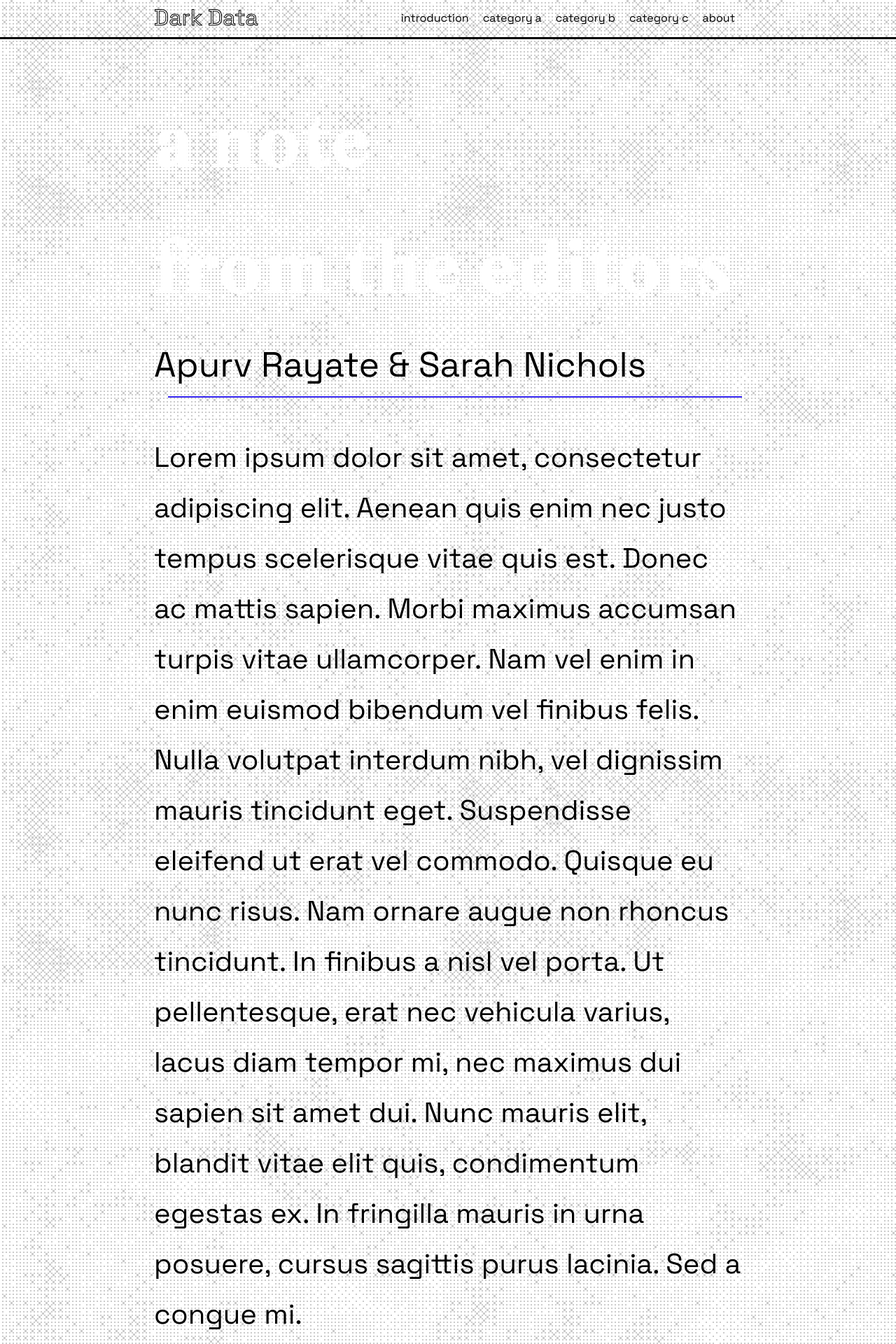
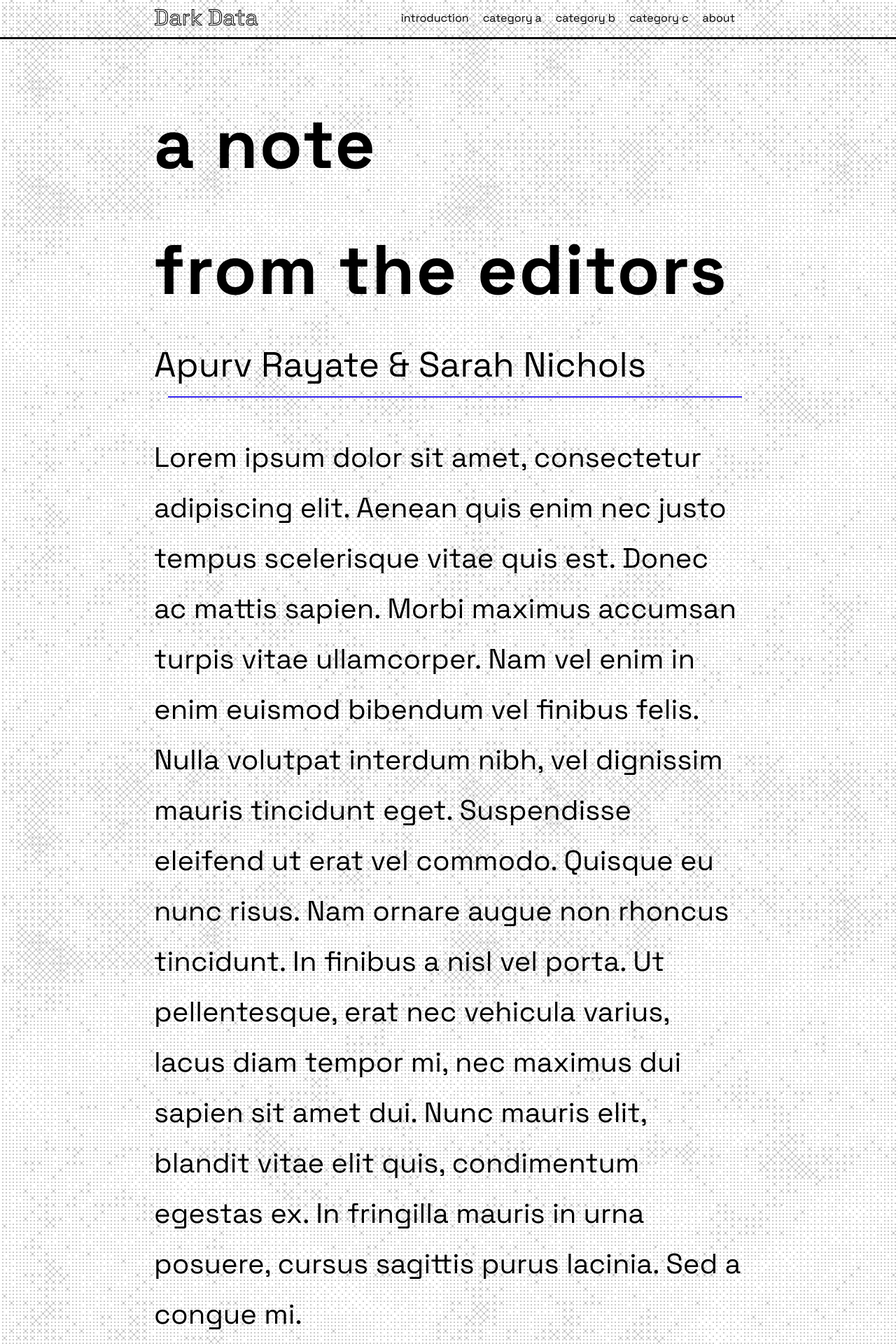
Before and after one commit to olivierbrcknr/mfadt-darkdata-zine, a Jekyll site: the page built from index.html, in a window 1280 px wide. Shown: the top 1920 px of the page at 70% size. Built offline with Jekyll 4.4.1, drawn with Linux system fonts in a browser that asks for light colours; some web fonts are replaced.

Commit message:
type system hotfixes cont.

```diff
--- a/_sass/_fonts.scss
+++ b/_sass/_fonts.scss
@@ -12,8 +12,8 @@
 
 @font-face {
   font-family: "Space Grotesk";
-  src: url('../assets/fonts/SpaceGrotesk-SemiBold.woff2') format("woff2");
-  font-weight: 600;
+  src: url('../assets/fonts/SpaceGrotesk-Light.woff2') format("woff2");
+  font-weight: 300;
 }
 
 @font-face {
--- a/_sass/_typeSystem.scss
+++ b/_sass/_typeSystem.scss
@@ -1,5 +1,5 @@
-@mixin title ($color: $color-white) {
-  font-family: "Minipax";
+@mixin title ($color: $color-black) {
+  font-family: "Minipax" serif;
   font-weight: 700;
   font-size: 8.75rem;
   letter-spacing: 0.02em;
@@ -7,28 +7,28 @@
 }
 
 @mixin byline ($color: $color-black) {
-  font-family: "Space Grotesk";
+  font-family: "Space Grotesk" sans-serif;
   font-weight: 400;
   font-size: 3.125rem;
   color: $color;
 }
 
 @mixin body ($color: $color-black) {
-  font-family: "Space Grotesk";
+  font-family: "Space Grotesk" sans-serif;
   font-weight: 400;
   font-size: 2.5rem;
   color: $color;
 }
 
 @mixin category ($color: $color-black) {
-  font-family: "Space Grotesk";
-  font-weight: 600;
+  font-family: "Space Grotesk" sans-serif;
+  font-weight: 700;
   font-size: 6.25rem;
   color: $color;
 }
 
 @mixin nav-link ($color: $color-black) {
-  font-family: "Space Grotesk";
+  font-family: "Space Grotesk" sans-serif;
   font-weight: 400;
   font-size: 2.5rem;
   color: $color;
```
